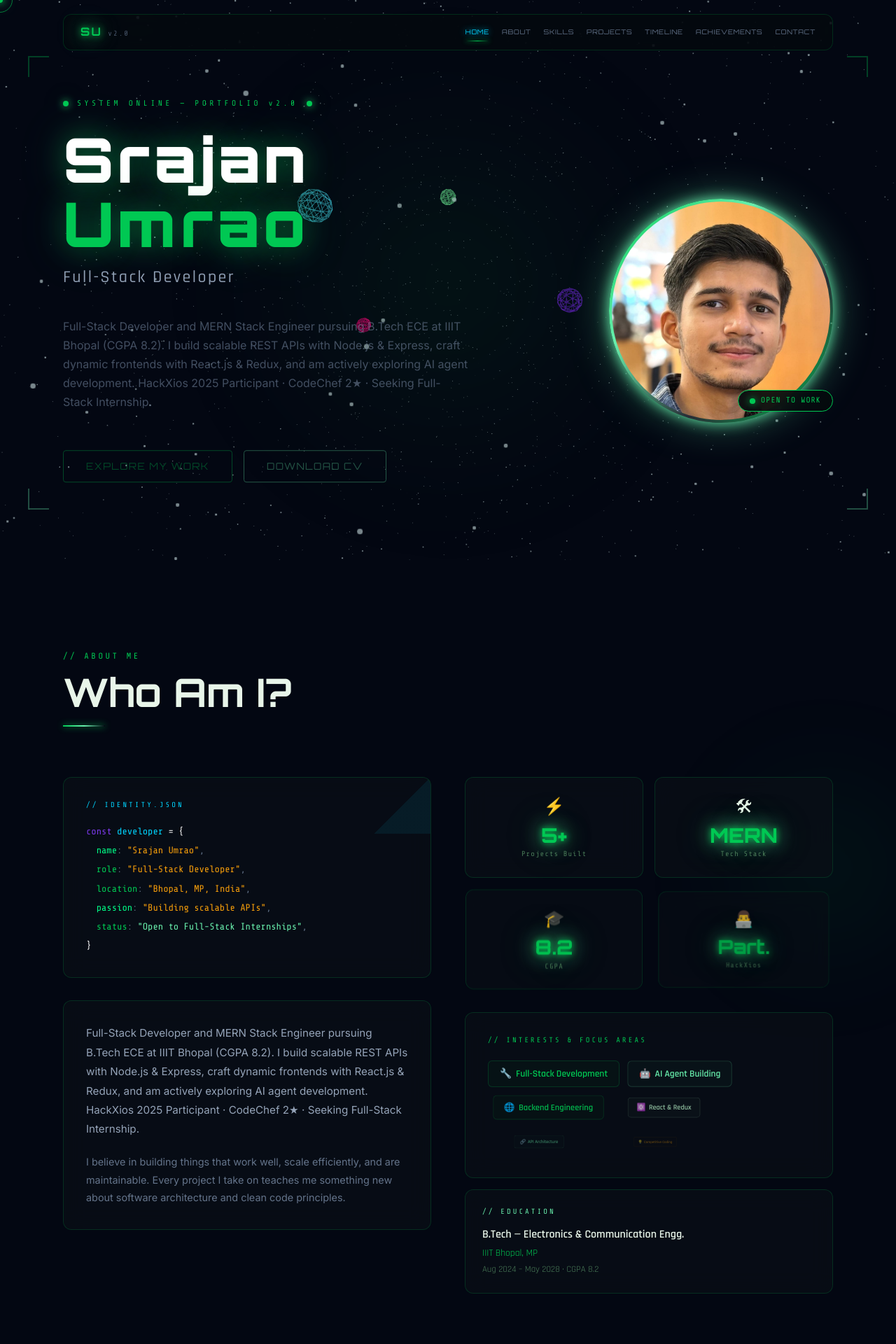
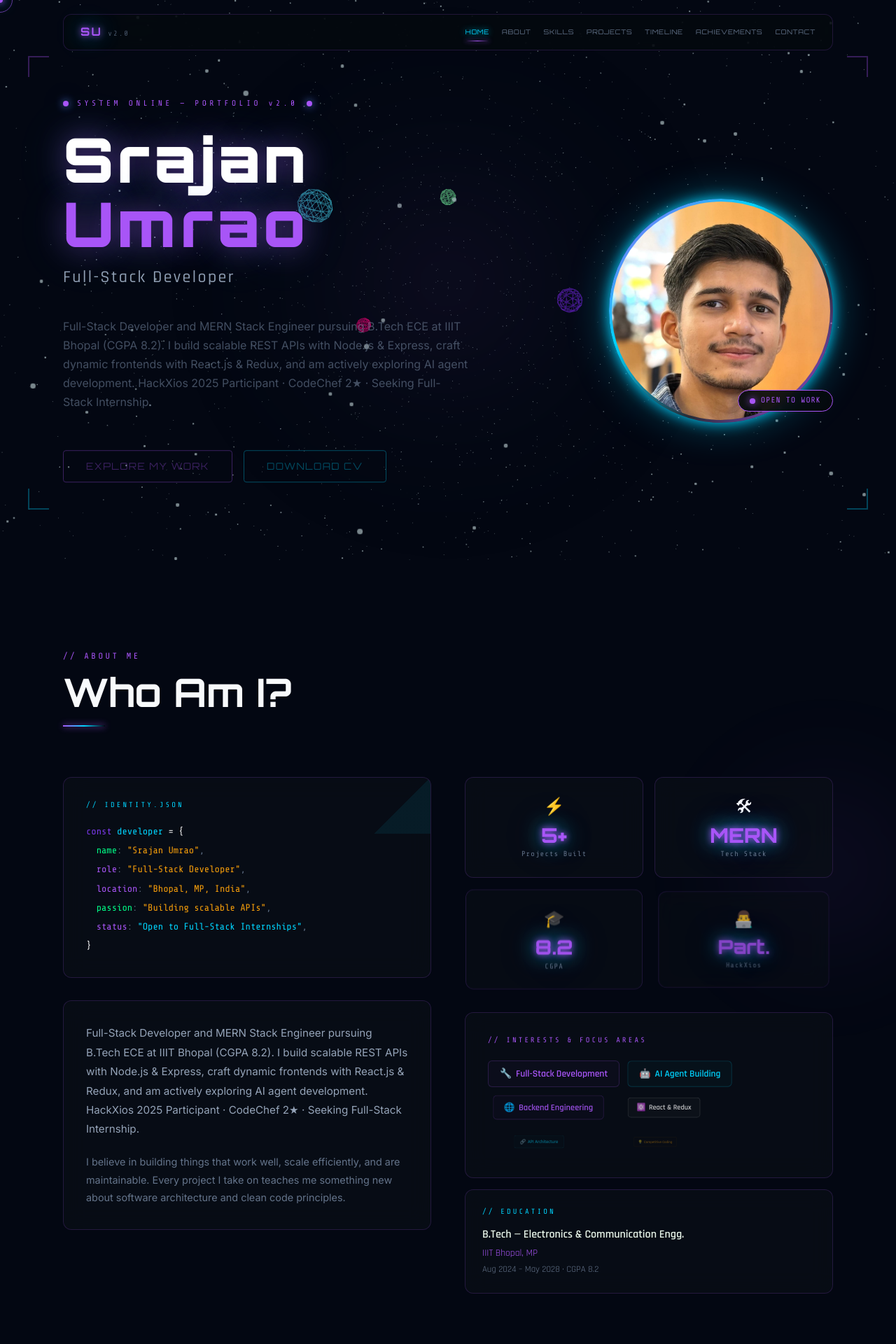
Before and after one commit to srajan19181-star/Portfolio, a React (Vite) app: page / in a window 1280 px wide. Shown: the top 1920 px of the page at 70% size. Built offline with nearby package versions, Linux system fonts and the light colour scheme.

Commit message:
style: switch primary theme color from green to purple/blue/white combination

```diff
--- a/src/components/sections/About.jsx
+++ b/src/components/sections/About.jsx
@@ -13,11 +13,11 @@ const stats = [
 ];
 
 const interests = [
-  { label: 'Full-Stack Development', icon: '🔧', color: '#00c853' },
-  { label: 'AI Agent Building', icon: '🤖', color: '#69f0ae' },
-  { label: 'Backend Engineering', icon: '🌐', color: '#00c853' },
-  { label: 'React & Redux', icon: '⚛️', color: '#b9f6ca' },
-  { label: 'API Architecture', icon: '🔗', color: '#69f0ae' },
+  { label: 'Full-Stack Development', icon: '🔧', color: '#a855f7' },
+  { label: 'AI Agent Building', icon: '🤖', color: '#00d4ff' },
+  { label: 'Backend Engineering', icon: '🌐', color: '#a855f7' },
+  { label: 'React & Redux', icon: '⚛️', color: '#ffffff' },
+  { label: 'API Architecture', icon: '🔗', color: '#00d4ff' },
   { label: 'Competitive Coding', icon: '💡', color: '#f59e0b' },
 ];
 
@@ -41,7 +41,7 @@ const About = () => {
           width: 400,
           height: 400,
           borderRadius: '50%',
-          background: 'radial-gradient(circle, rgba(0,200,83,0.07) 0%, transparent 70%)',
+          background: 'radial-gradient(circle, rgba(168, 85, 247,0.07) 0%, transparent 70%)',
           filter: 'blur(60px)',
           pointerEvents: 'none',
         }}
@@ -112,17 +112,17 @@ const About = () => {
                 &nbsp;&nbsp;<span style={{ color: '#00ff88' }}>name</span>:{' '}
                 <span style={{ color: '#f59e0b' }}>"{personalInfo.name}"</span>,
                 <br />
-                &nbsp;&nbsp;<span style={{ color: '#00c853' }}>role</span>:{' '}
+                &nbsp;&nbsp;<span style={{ color: '#a855f7' }}>role</span>:{' '}
                 <span style={{ color: '#f59e0b' }}>"Full-Stack Developer"</span>,
                 <br />
-                &nbsp;&nbsp;<span style={{ color: '#00c853' }}>location</span>:{' '}
+                &nbsp;&nbsp;<span style={{ color: '#a855f7' }}>location</span>:{' '}
                 <span style={{ color: '#f59e0b' }}>"{personalInfo.location}"</span>,
                 <br />
                 &nbsp;&nbsp;<span style={{ color: '#00ff88' }}>passion</span>:{' '}
                 <span style={{ color: '#f59e0b' }}>"Building scalable APIs"</span>,
                 <br />
-                &nbsp;&nbsp;<span style={{ color: '#00c853' }}>status</span>:{' '}
-                <span style={{ color: '#69f0ae' }}>"Open to Full-Stack Internships"</span>,
+                &nbsp;&nbsp;<span style={{ color: '#a855f7' }}>status</span>:{' '}
+                <span style={{ color: '#00d4ff' }}>"Open to Full-Stack Internships"</span>,
                 <br />
                 <span style={{ color: '#ffffff' }}>{'}'}</span>
               </div>
@@ -182,13 +182,13 @@ const About = () => {
                   <div style={{ fontSize: '1.5rem', marginBottom: 8 }}>{stat.icon}</div>
                   <div
                     className="font-display glow-cyan"
-                    style={{ color: '#00c853', fontSize: '1.8rem', fontWeight: 800, lineHeight: 1 }}
+                    style={{ color: '#a855f7', fontSize: '1.8rem', fontWeight: 800, lineHeight: 1 }}
                   >
                     {stat.value}
                   </div>
                   <div
                     className="font-mono"
-                    style={{ color: '#4a7c59', fontSize: '0.65rem', marginTop: 6, letterSpacing: '0.1em' }}
+                    style={{ color: '#64748b', fontSize: '0.65rem', marginTop: 6, letterSpacing: '0.1em' }}
                   >
                     {stat.label}
                   </div>
@@ -206,7 +206,7 @@ const About = () => {
             >
               <div
                 className="font-mono"
-                style={{ color: '#00c853', fontSize: '0.65rem', marginBottom: 20, letterSpacing: '0.3em' }}
+                style={{ color: '#a855f7', fontSize: '0.65rem', marginBottom: 20, letterSpacing: '0.3em' }}
               >
                 // INTERESTS & FOCUS AREAS
               </div>
@@ -255,7 +255,7 @@ const About = () => {
             >
               <div
                 className="font-mono"
-                style={{ color: '#69f0ae', fontSize: '0.65rem', marginBottom: 12, letterSpacing: '0.3em' }}
+                style={{ color: '#00d4ff', fontSize: '0.65rem', marginBottom: 12, letterSpacing: '0.3em' }}
               >
                 // EDUCATION
               </div>
@@ -263,10 +263,10 @@ const About = () => {
                 <div style={{ color: '#e8f5e9', fontWeight: 600, fontSize: '1rem' }}>
                   B.Tech — Electronics & Communication Engg.
                 </div>
-                <div style={{ color: '#00c853', fontSize: '0.85rem', marginTop: 4 }}>
+                <div style={{ color: '#a855f7', fontSize: '0.85rem', marginTop: 4 }}>
                   IIIT Bhopal, MP
                 </div>
-                <div style={{ color: '#4a7c59', fontSize: '0.8rem', marginTop: 4 }}>
+                <div style={{ color: '#64748b', fontSize: '0.8rem', marginTop: 4 }}>
                   Aug 2024 – May 2028 · CGPA 8.2
                 </div>
               </div>
--- a/src/components/sections/Achievements.jsx
+++ b/src/components/sections/Achievements.jsx
@@ -272,7 +272,7 @@ const Achievements = () => {
               1W
             </div>
             <div className="font-mono" style={{ color: '#475569', fontSize: '0.65rem', letterSpacing: '0.2em' }}>
-              HACKATHON WIN
+              HACKATHON PART.
             </div>
           </div>
         </motion.div>
--- a/src/components/sections/Hero.jsx
+++ b/src/components/sections/Hero.jsx
@@ -55,7 +55,7 @@ const Hero = () => {
           height: 700,
           borderRadius: '50%',
           background:
-            'radial-gradient(circle, rgba(0,200,83,0.07) 0%, rgba(27,94,32,0.05) 40%, transparent 70%)',
+            'radial-gradient(circle, rgba(168, 85, 247,0.07) 0%, rgba(31, 41, 55, 0.05) 40%, transparent 70%)',
           filter: 'blur(60px)',
           top: '50%',
           left: '50%',
@@ -66,16 +66,16 @@ const Hero = () => {
 
       {/* Animated corner brackets */}
       <div style={{ position: 'absolute', top: 80, left: 40, opacity: 0.3 }}>
-        <div style={{ width: 30, height: 30, borderTop: '2px solid #00c853', borderLeft: '2px solid #00c853' }} />
+        <div style={{ width: 30, height: 30, borderTop: '2px solid #a855f7', borderLeft: '2px solid #a855f7' }} />
       </div>
       <div style={{ position: 'absolute', top: 80, right: 40, opacity: 0.3 }}>
-        <div style={{ width: 30, height: 30, borderTop: '2px solid #00c853', borderRight: '2px solid #00c853' }} />
+        <div style={{ width: 30, height: 30, borderTop: '2px solid #a855f7', borderRight: '2px solid #a855f7' }} />
       </div>
       <div style={{ position: 'absolute', bottom: 80, left: 40, opacity: 0.3 }}>
-        <div style={{ width: 30, height: 30, borderBottom: '2px solid #69f0ae', borderLeft: '2px solid #69f0ae' }} />
+        <div style={{ width: 30, height: 30, borderBottom: '2px solid #00d4ff', borderLeft: '2px solid #00d4ff' }} />
       </div>
       <div style={{ position: 'absolute', bottom: 80, right: 40, opacity: 0.3 }}>
-        <div style={{ width: 30, height: 30, borderBottom: '2px solid #69f0ae', borderRight: '2px solid #69f0ae' }} />
+        <div style={{ width: 30, height: 30, borderBottom: '2px solid #00d4ff', borderRight: '2px solid #00d4ff' }} />
       </div>
 
       {/* Main content */}
@@ -90,7 +90,7 @@ const Hero = () => {
             transition={{ duration: 0.6, delay: 0.2 }}
             className="font-mono"
             style={{
-              color: '#00c853',
+              color: '#a855f7',
               fontSize: '0.7rem',
               letterSpacing: '0.4em',
               marginBottom: 24,
@@ -106,8 +106,8 @@ const Hero = () => {
                 width: 8,
                 height: 8,
                 borderRadius: '50%',
-                background: '#00c853',
-                boxShadow: '0 0 10px #00c853, 0 0 20px #69f0ae',
+                background: '#a855f7',
+                boxShadow: '0 0 10px #a855f7, 0 0 20px #00d4ff',
                 animation: 'pulse-neon 2s infinite',
               }}
             />
@@ -118,8 +118,8 @@ const Hero = () => {
                 width: 8,
                 height: 8,
                 borderRadius: '50%',
-                background: '#00c853',
-                boxShadow: '0 0 10px #00c853, 0 0 20px #69f0ae',
+                background: '#a855f7',
+                boxShadow: '0 0 10px #a855f7, 0 0 20px #00d4ff',
                 animation: 'pulse-neon 2s infinite',
               }}
             />
@@ -140,13 +140,13 @@ const Hero = () => {
               lineHeight: 1.05,
               marginBottom: 12,
               textShadow:
-                '0 0 40px rgba(0,200,83,0.45), 0 0 80px rgba(105,240,174,0.2)',
+                '0 0 40px rgba(168, 85, 247,0.45), 0 0 80px rgba(0, 212, 255,0.2)',
             }}
           >
             {personalInfo.name.split(' ').map((word, i) => (
               <span
                 key={i}
-                style={{ display: 'block', color: i === 0 ? '#ffffff' : '#00c853' }}
+                style={{ display: 'block', color: i === 0 ? '#ffffff' : '#a855f7' }}
               >
                 {word}
               </span>
@@ -246,15 +246,15 @@ const Hero = () => {
                   display: 'flex',
                   alignItems: 'center',
                   gap: 8,
-                  color: '#4a7c59',
+                  color: '#64748b',
                   textDecoration: 'none',
                   fontFamily: "'Share Tech Mono', monospace",
                   fontSize: '0.75rem',
                   letterSpacing: '0.1em',
                   transition: 'all 0.3s ease',
                 }}
-                onMouseEnter={(e) => (e.currentTarget.style.color = '#00c853')}
-                onMouseLeave={(e) => (e.currentTarget.style.color = '#4a7c59')}
+                onMouseEnter={(e) => (e.currentTarget.style.color = '#a855f7')}
+                onMouseLeave={(e) => (e.currentTarget.style.color = '#64748b')}
               >
                 <span style={{ fontSize: '1rem' }}>{social.icon}</span>
                 {social.label}
@@ -276,9 +276,9 @@ const Hero = () => {
               width: 'clamp(200px, 25vw, 320px)',
               height: 'clamp(200px, 25vw, 320px)',
               borderRadius: '50%',
-              background: 'linear-gradient(135deg, #00c853, #69f0ae, rgba(255,255,255,0.15), #00c853)',
+              background: 'linear-gradient(135deg, #a855f7, #00d4ff, rgba(255,255,255,0.15), #a855f7)',
               padding: 4,
-              boxShadow: '0 0 50px rgba(0,200,83,0.35), 0 0 100px rgba(105,240,174,0.12)',
+              boxShadow: '0 0 50px rgba(168, 85, 247,0.35), 0 0 100px rgba(0, 212, 255,0.12)',
               animation: 'pulse-neon 3s ease-in-out infinite',
             }}>
               <img
@@ -300,7 +300,7 @@ const Hero = () => {
               bottom: 16,
               right: 0,
               background: 'rgba(5,10,14,0.92)',
-              border: '1.5px solid #00c853',
+              border: '1.5px solid #a855f7',
               borderRadius: 20,
               padding: '6px 16px',
               display: 'flex',
@@ -311,9 +311,9 @@ const Hero = () => {
               <motion.span
                 animate={{ scale: [1, 1.4, 1] }}
                 transition={{ duration: 1.5, repeat: Infinity }}
-                style={{ width: 8, height: 8, borderRadius: '50%', background: '#00c853', boxShadow: '0 0 10px #00c853', display: 'inline-block' }}
+                style={{ width: 8, height: 8, borderRadius: '50%', background: '#a855f7', boxShadow: '0 0 10px #a855f7', display: 'inline-block' }}
               />
-              <span style={{ fontFamily: "'Share Tech Mono', monospace", fontSize: '0.7rem', color: '#00c853', letterSpacing: '0.1em' }}>OPEN TO WORK</span>
+              <span style={{ fontFamily: "'Share Tech Mono', monospace", fontSize: '0.7rem', color: '#a855f7', letterSpacing: '0.1em' }}>OPEN TO WORK</span>
             </div>
           </div>
         </motion.div>
@@ -347,8 +347,8 @@ const Hero = () => {
           style={{
             width: 1,
             height: 40,
-            background: 'linear-gradient(180deg, #00c853, #69f0ae, transparent)',
-            boxShadow: '0 0 6px #00c853',
+            background: 'linear-gradient(180deg, #a855f7, #00d4ff, transparent)',
+            boxShadow: '0 0 6px #a855f7',
           }}
         />
       </motion.div>
--- a/src/components/ui/Footer.jsx
+++ b/src/components/ui/Footer.jsx
@@ -11,7 +11,7 @@ const Footer = () => {
     <footer
       style={{
         padding: '40px 24px',
-        borderTop: '1px solid rgba(0, 200, 83, 0.1)',
+        borderTop: '1px solid rgba(168, 85, 247, 0.1)',
         position: 'relative',
         zIndex: 10,
       }}
@@ -30,7 +30,7 @@ const Footer = () => {
         <div>
           <span
             className="font-display glow-cyan"
-            style={{ color: '#00c853', fontSize: '0.9rem', letterSpacing: '0.15em' }}
+            style={{ color: '#a855f7', fontSize: '0.9rem', letterSpacing: '0.15em' }}
           >
             {personalInfo.name.toUpperCase()}
           </span>
@@ -66,7 +66,7 @@ const Footer = () => {
                 transition: 'color 0.3s',
                 letterSpacing: '0.1em',
               }}
-              onMouseEnter={(e) => (e.currentTarget.style.color = '#00c853')}
+              onMouseEnter={(e) => (e.currentTarget.style.color = '#a855f7')}
               onMouseLeave={(e) => (e.currentTarget.style.color = '#334155')}
             >
               {link.label}
--- a/src/components/ui/Navbar.jsx
+++ b/src/components/ui/Navbar.jsx
@@ -64,7 +64,7 @@ const Navbar = () => {
             ? 'rgba(5, 10, 14, 0.95)'
             : 'rgba(5, 10, 14, 0.75)',
           backdropFilter: 'blur(20px)',
-          border: '1px solid rgba(0, 200, 83, 0.18)',
+          border: '1px solid rgba(168, 85, 247, 0.18)',
           borderRadius: 12,
           padding: '12px 24px',
           display: 'flex',
@@ -72,7 +72,7 @@ const Navbar = () => {
           justifyContent: 'space-between',
           transition: 'all 0.3s ease',
           boxShadow: scrolled
-            ? '0 8px 32px rgba(0,0,0,0.6), 0 0 20px rgba(0,200,83,0.06)'
+            ? '0 8px 32px rgba(0,0,0,0.6), 0 0 20px rgba(168, 85, 247,0.06)'
             : 'none',
         }}
       >
@@ -84,7 +84,7 @@ const Navbar = () => {
         >
           <span
             className="font-display glow-cyan"
-            style={{ color: '#00c853', fontSize: '1rem', letterSpacing: '0.15em', fontWeight: 700 }}
+            style={{ color: '#a855f7', fontSize: '1rem', letterSpacing: '0.15em', fontWeight: 700 }}
           >
             SU
           </span>
@@ -139,8 +139,8 @@ const Navbar = () => {
                       left: 0,
                       right: 0,
                       height: 1,
-                      background: 'linear-gradient(90deg, transparent, #00c853, transparent)',
-                      boxShadow: '0 0 6px #00c853',
+                      background: 'linear-gradient(90deg, transparent, #a855f7, transparent)',
+                      boxShadow: '0 0 6px #a855f7',
                       transformOrigin: 'center',
                     }}
                   />
@@ -158,7 +158,7 @@ const Navbar = () => {
             background: 'none',
             border: 'none',
             cursor: 'none',
-            color: '#00c853',
+            color: '#a855f7',
             fontSize: '1.2rem',
           }}
         >
--- a/src/data/portfolioData.js
+++ b/src/data/portfolioData.js
@@ -103,7 +103,7 @@ export const projects = [
     demo: "",
     status: "Complete",
     year: "2024",
-    color: "#10b981",
+    color: "#a855f7",
   },
   {
     id: 5,
@@ -172,7 +172,7 @@ export const achievements = [
     description:
       "Actively exploring AI agent development — building autonomous workflows using LLM APIs, function calling, and agent orchestration frameworks. Applying AI capabilities to real-world web products.",
     icon: "🤖",
-    color: "#00ff88",
+    color: "#ffffff",
   },
   {
     title: "MERN Stack Self-Taught",
--- a/src/index.css
+++ b/src/index.css
@@ -3,21 +3,21 @@
 @import "tailwindcss";
 
 :root {
-  /* Primary green accents */
-  --neon-cyan: #00c853;
-  --neon-green: #69f0ae;
-  --neon-light-green: #b9f6ca;
-  --neon-purple: #1b5e20;
+  /* Primary accents */
+  --neon-cyan: #a855f7; /* Purple */
+  --neon-green: #00d4ff; /* Blue */
+  --neon-light-green: #ffffff; /* White */
+  --neon-purple: #312e81;
   --neon-pink: #ffffff;
-  /* Dark background - original dark navy/black */
+  /* Dark background */
   --dark-bg: #030712;
   --dark-surface: #0a0f1e;
   --dark-card: #0d1424;
   --glass-bg: rgba(10, 15, 22, 0.78);
-  --glass-border: rgba(0, 200, 83, 0.18);
-  --text-primary: #e8f5e9;
-  --text-secondary: #a5d6a7;
-  --text-muted: #4a7c59;
+  --glass-border: rgba(168, 85, 247, 0.18);
+  --text-primary: #f8fafc;
+  --text-secondary: #94a3b8;
+  --text-muted: #64748b;
   --font-display: 'Orbitron', monospace;
   --font-body: 'Rajdhani', sans-serif;
   --font-ui: 'Inter', sans-serif;
@@ -78,7 +78,7 @@ body {
   height: 56px;
   border-color: var(--neon-green);
   opacity: 1;
-  background: rgba(105, 240, 174, 0.08);
+  background: rgba(0, 212, 255, 0.08);
 }
 
 /* ===== SCROLLBAR ===== */
@@ -106,7 +106,7 @@ body {
 .text-neon-pink { color: var(--neon-light-green); }
 
 .glow-cyan {
-  text-shadow: 0 0 10px var(--neon-cyan), 0 0 30px var(--neon-green), 0 0 60px rgba(0, 200, 83, 0.35);
+  text-shadow: 0 0 10px var(--neon-cyan), 0 0 30px var(--neon-green), 0 0 60px rgba(168, 85, 247, 0.35);
 }
 .glow-purple {
   text-shadow: 0 0 10px var(--neon-green), 0 0 30px var(--neon-cyan);
@@ -125,13 +125,13 @@ body {
 }
 .glass-card-hover:hover {
   border-color: var(--neon-cyan);
-  box-shadow: 0 0 20px rgba(0, 200, 83, 0.2), 0 0 40px rgba(105, 240, 174, 0.08), 0 8px 32px rgba(0, 0, 0, 0.5);
+  box-shadow: 0 0 20px rgba(168, 85, 247, 0.2), 0 0 40px rgba(0, 212, 255, 0.08), 0 8px 32px rgba(0, 0, 0, 0.5);
   transform: translateY(-4px);
 }
 
 .neon-border {
   border: 1px solid var(--neon-cyan);
-  box-shadow: 0 0 10px rgba(0, 200, 83, 0.35), inset 0 0 10px rgba(0, 200, 83, 0.06);
+  box-shadow: 0 0 10px rgba(168, 85, 247, 0.35), inset 0 0 10px rgba(168, 85, 247, 0.06);
 }
 
 .neon-btn {
@@ -157,7 +157,7 @@ body {
   left: -100%;
   width: 100%;
   height: 100%;
-  background: linear-gradient(90deg, transparent, rgba(0, 200, 83, 0.25), transparent);
+  background: linear-gradient(90deg, transparent, rgba(168, 85, 247, 0.25), transparent);
   transition: 0.5s;
 }
 
@@ -166,8 +166,8 @@ body {
 }
 
 .neon-btn:hover {
-  background: rgba(0, 200, 83, 0.12);
-  box-shadow: 0 0 20px rgba(0, 200, 83, 0.5), 0 0 40px rgba(105, 240, 174, 0.2);
+  background: rgba(168, 85, 247, 0.12);
+  box-shadow: 0 0 20px rgba(168, 85, 247, 0.5), 0 0 40px rgba(0, 212, 255, 0.2);
   color: #fff;
 }
 
@@ -176,8 +176,8 @@ body {
   color: var(--neon-green);
 }
 .neon-btn-purple:hover {
-  background: rgba(105, 240, 174, 0.1);
-  box-shadow: 0 0 20px rgba(105, 240, 174, 0.4);
+  background: rgba(0, 212, 255, 0.1);
+  box-shadow: 0 0 20px rgba(0, 212, 255, 0.4);
   color: #fff;
 }
 
@@ -193,8 +193,8 @@ body {
     0deg,
     transparent,
     transparent 2px,
-    rgba(0, 200, 83, 0.012) 2px,
-    rgba(0, 200, 83, 0.012) 4px
+    rgba(168, 85, 247, 0.012) 2px,
+    rgba(168, 85, 247, 0.012) 4px
   );
   pointer-events: none;
   z-index: 1;
@@ -260,8 +260,8 @@ body {
 /* ===== GRID LINES ===== */
 .cyber-grid {
   background-image:
-    linear-gradient(rgba(0, 200, 83, 0.04) 1px, transparent 1px),
-    linear-gradient(90deg, rgba(0, 200, 83, 0.04) 1px, transparent 1px);
+    linear-gradient(rgba(168, 85, 247, 0.04) 1px, transparent 1px),
+    linear-gradient(90deg, rgba(168, 85, 247, 0.04) 1px, transparent 1px);
   background-size: 60px 60px;
 }
 
@@ -280,8 +280,8 @@ body {
 
 /* ===== PULSE ===== */
 @keyframes pulse-neon {
-  0%, 100% { box-shadow: 0 0 5px var(--neon-cyan), 0 0 20px rgba(0,200,83,0.3); }
-  50% { box-shadow: 0 0 20px var(--neon-green), 0 0 60px rgba(105,240,174,0.4); }
+  0%, 100% { box-shadow: 0 0 5px var(--neon-cyan), 0 0 20px rgba(168, 85, 247,0.3); }
+  50% { box-shadow: 0 0 20px var(--neon-green), 0 0 60px rgba(0, 212, 255,0.4); }
 }
 
 .pulse-neon {
```
Also changed, not shown: src/components/sections/Contact.jsx (+25 -25 lines), src/components/sections/Experience.jsx (+4 -4 lines), src/components/ui/LoadingScreen.jsx (+9 -9 lines).
